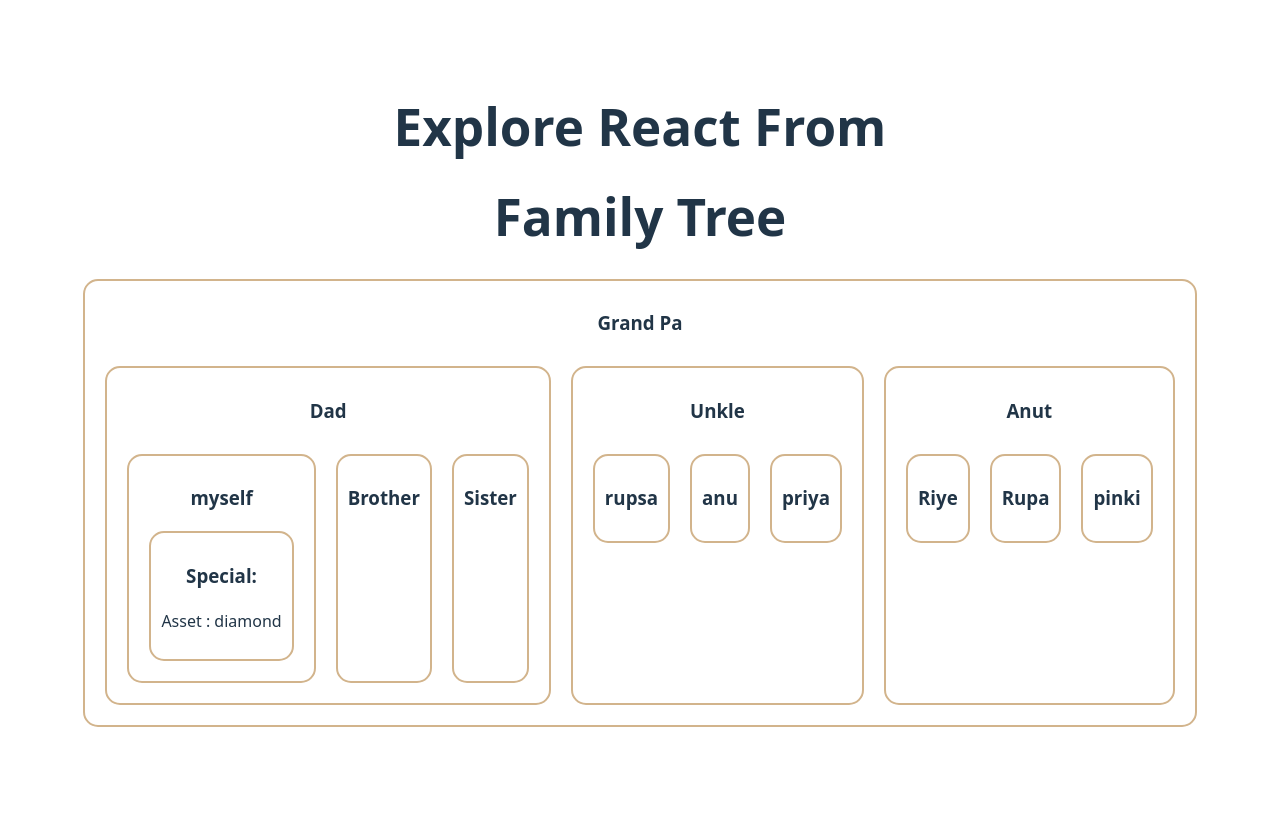
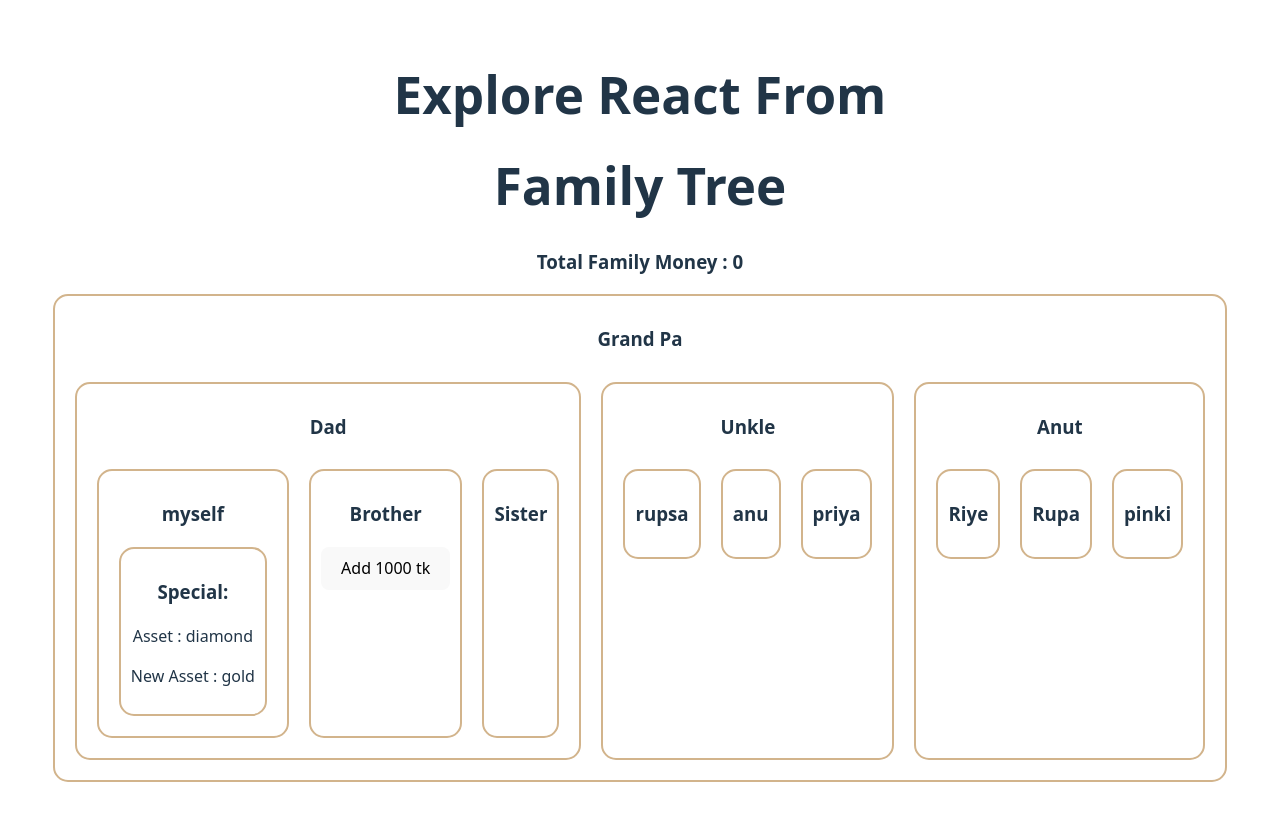
Before and after one commit to sucharita4867/REACT-PRACTICE, a React app in the folder explore-react-from/: page / in a window 1280 px wide. Shown: the top 820 px of the page. Built offline with nearby package versions, Linux system fonts and the light colour scheme; the HTML template or start-up script is replaced by a standard one.

Commit message:
added friend file

```diff
--- a/explore-react-from/src/Componants/FamilyTree/Brother.jsx
+++ b/explore-react-from/src/Componants/FamilyTree/Brother.jsx
@@ -1,9 +1,13 @@
-import React from "react";
+import React, { use } from "react";
+import { MoneyContext } from "./FamilyTree";
 
 const Brother = () => {
+  const [money, setMoney] = use(MoneyContext);
   return (
     <div>
       <h3>Brother</h3>
+      <button onClick={() => setMoney(money + 1000)}>Add 1000 tk</button>
+      {name === "Riya" && <Friend></Friend>}
     </div>
   );
 };
--- a/explore-react-from/src/Componants/FamilyTree/Cousin.jsx
+++ b/explore-react-from/src/Componants/FamilyTree/Cousin.jsx
@@ -1,8 +1,8 @@
 import React from "react";
 import Special from "./Special";
+import Friend from "./Friend";
 
 const Cousin = ({ name, asset }) => {
-  console.log(name);
   return (
     <div>
       <h3>{name}</h3>
--- a/explore-react-from/src/Componants/FamilyTree/FamilyTree.jsx
+++ b/explore-react-from/src/Componants/FamilyTree/FamilyTree.jsx
@@ -1,13 +1,26 @@
-import React from "react";
+import React, { createContext, useState } from "react";
 import GrandPa from "./GrandPa";
 import "./Family-tree.css";
 
+export const AssetContext = createContext("");
+export const MoneyContext = createContext(0);
+
 const FamilyTree = () => {
+  const [money, setMoney] = useState(0);
   const asset = " diamond";
+  const newAsset = "gold";
   return (
     <div className="family-tree">
       <h1>Family Tree</h1>
-      <GrandPa asset={asset}></GrandPa>
+      <h3>Total Family Money : {money}</h3>
+      {/* <AssetContext.Provider value={newAsset}>
+        <GrandPa asset={asset}></GrandPa>
+      </AssetContext.Provider> */}
+      <MoneyContext value={[money, setMoney]}>
+        <AssetContext.Provider value={newAsset}>
+          <GrandPa asset={asset}></GrandPa>
+        </AssetContext.Provider>
+      </MoneyContext>
     </div>
   );
 };
--- /dev/null
+++ b/explore-react-from/src/Componants/FamilyTree/Friend.jsx
@@ -0,0 +1,11 @@
+import React from "react";
+
+const Friend = () => {
+  return (
+    <div>
+      <h3>friend</h3>
+    </div>
+  );
+};
+
+export default Friend;
--- a/explore-react-from/src/Componants/FamilyTree/Myself.jsx
+++ b/explore-react-from/src/Componants/FamilyTree/Myself.jsx
@@ -2,7 +2,6 @@ import React from "react";
 import Special from "./Special";
 
 const myself = ({ asset }) => {
-  console.log(asset);
   return (
     <div>
       <h3>myself</h3>
--- a/explore-react-from/src/Componants/FamilyTree/Special.jsx
+++ b/explore-react-from/src/Componants/FamilyTree/Special.jsx
@@ -1,10 +1,13 @@
-import React from "react";
+import React, { useContext } from "react";
+import { AssetContext } from "./FamilyTree";
 
 const Special = ({ name, asset }) => {
+  const newAsset = useContext(AssetContext);
   return (
     <div>
       <h3>Special: {name}</h3>
       <p>Asset : {asset}</p>
+      <p>New Asset : {newAsset}</p>
     </div>
   );
 };
```
